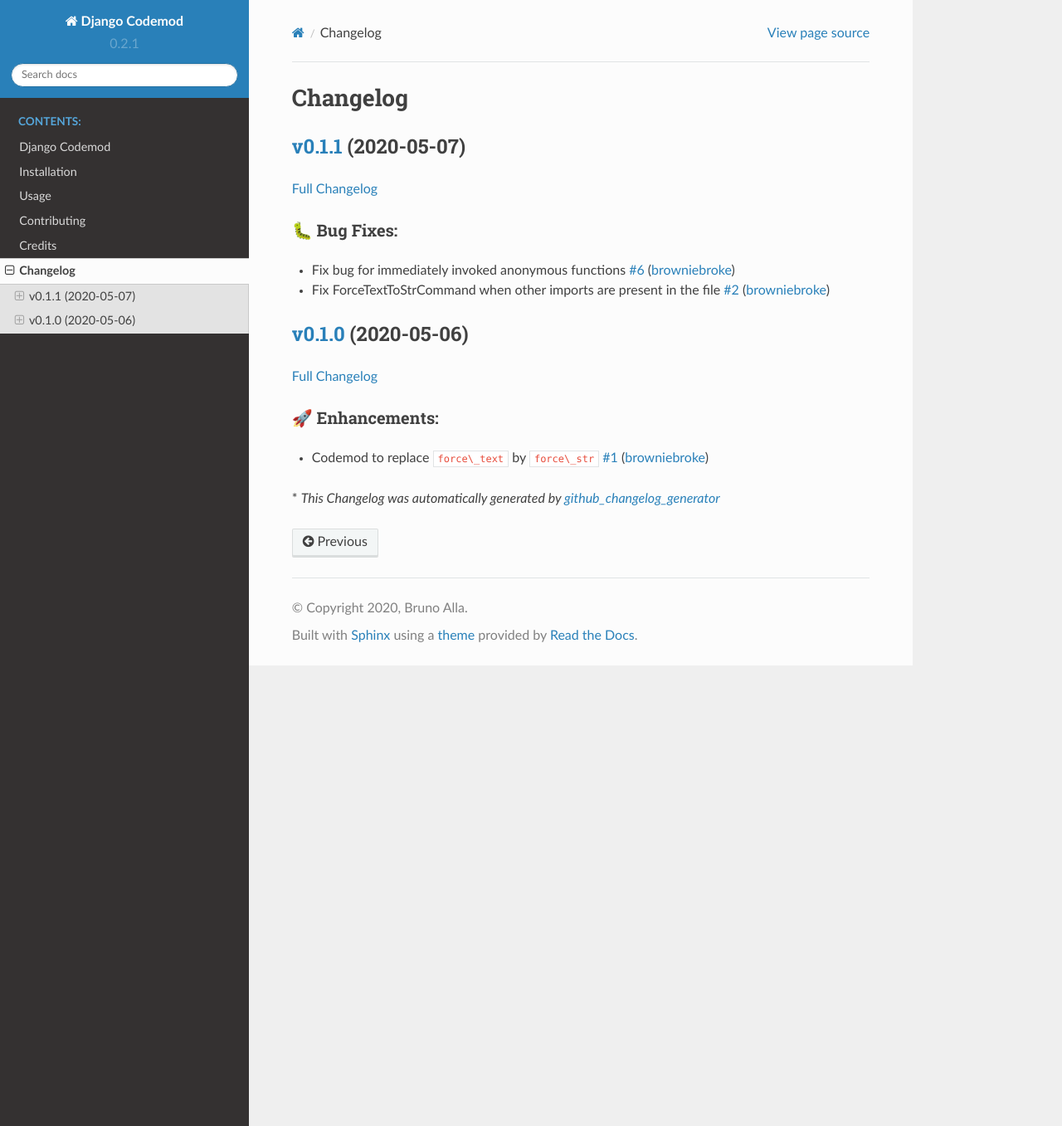
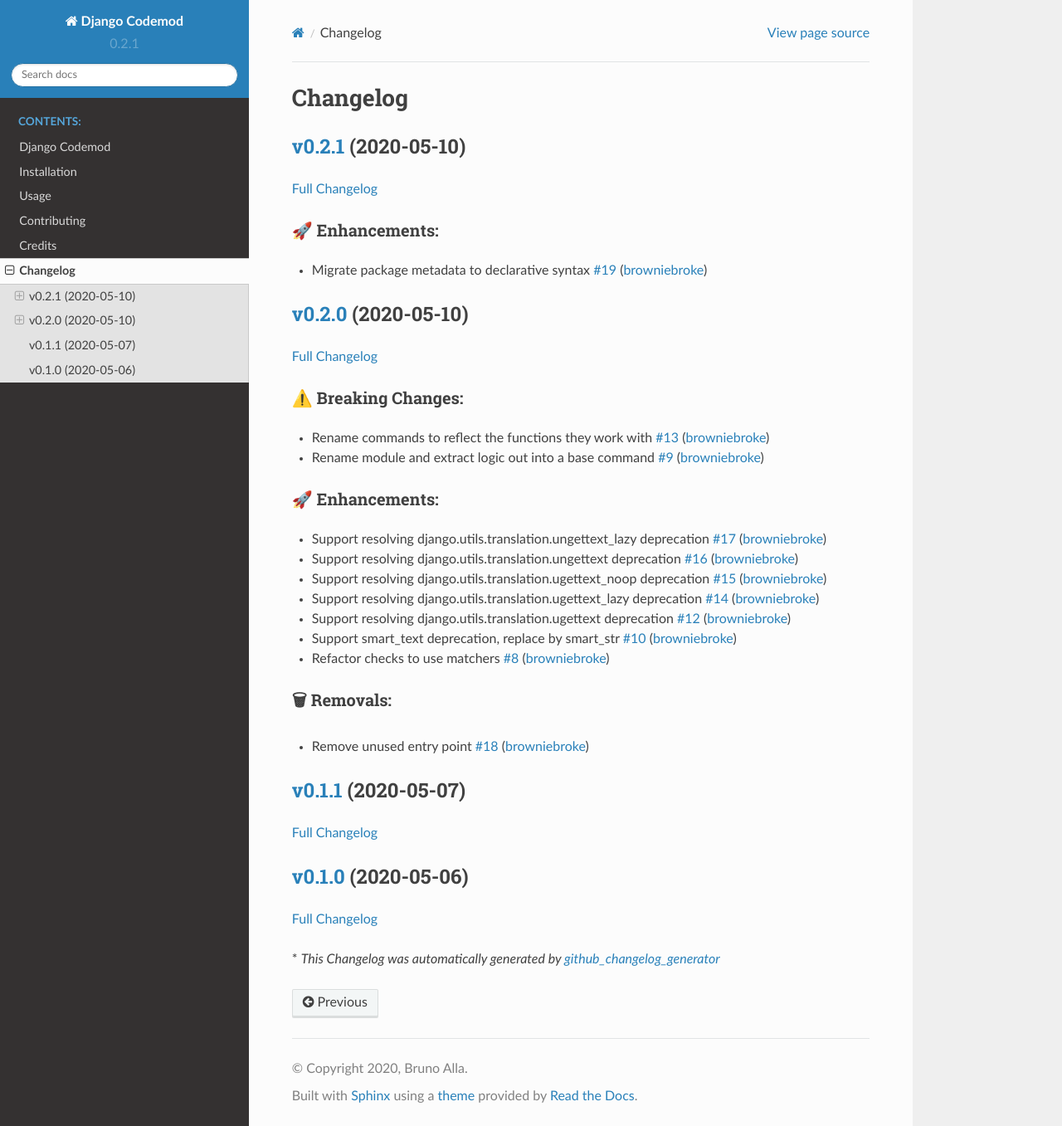
Before and after one commit to browniebroke/django-codemod, a Sphinx documentation site: the page built from docs/changelog.md, in a window 1280 px wide and 1357 px high. Shown: the whole window at 83% size. Built offline with Sphinx 7.4.7 and the Read the Docs theme 2.0.0, drawn with Linux system fonts in a browser that asks for light colours; pages that are not in the unit, such as notebooks, are missing from menus.

Commit message:
Update Changelog

```diff
--- a/docs/changelog.md
+++ b/docs/changelog.md
@@ -1,21 +1,43 @@
 # Changelog
+
+## [v0.2.1](https://github.com/browniebroke/django-codemod/tree/v0.2.1) (2020-05-10)
+
+[Full Changelog](https://github.com/browniebroke/django-codemod/compare/v0.2.0...v0.2.1)
+
+### 🚀 Enhancements:
+
+- Migrate package metadata to declarative syntax [\#19](https://github.com/browniebroke/django-codemod/pull/19) ([browniebroke](https://github.com/browniebroke))
+
+## [v0.2.0](https://github.com/browniebroke/django-codemod/tree/v0.2.0) (2020-05-10)
+
+[Full Changelog](https://github.com/browniebroke/django-codemod/compare/v0.1.1...v0.2.0)
+
+### ⚠️ Breaking Changes:
+
+- Rename commands to reflect the functions they work with [\#13](https://github.com/browniebroke/django-codemod/pull/13) ([browniebroke](https://github.com/browniebroke))
+- Rename module and extract logic out into a base command [\#9](https://github.com/browniebroke/django-codemod/pull/9) ([browniebroke](https://github.com/browniebroke))
+
+### 🚀 Enhancements:
+
+- Support resolving django.utils.translation.ungettext\_lazy deprecation [\#17](https://github.com/browniebroke/django-codemod/pull/17) ([browniebroke](https://github.com/browniebroke))
+- Support resolving django.utils.translation.ungettext deprecation [\#16](https://github.com/browniebroke/django-codemod/pull/16) ([browniebroke](https://github.com/browniebroke))
+- Support resolving django.utils.translation.ugettext\_noop deprecation [\#15](https://github.com/browniebroke/django-codemod/pull/15) ([browniebroke](https://github.com/browniebroke))
+- Support resolving django.utils.translation.ugettext\_lazy deprecation [\#14](https://github.com/browniebroke/django-codemod/pull/14) ([browniebroke](https://github.com/browniebroke))
+- Support resolving django.utils.translation.ugettext deprecation [\#12](https://github.com/browniebroke/django-codemod/pull/12) ([browniebroke](https://github.com/browniebroke))
+- Support smart\_text deprecation, replace by smart\_str [\#10](https://github.com/browniebroke/django-codemod/pull/10) ([browniebroke](https://github.com/browniebroke))
+- Refactor checks to use matchers [\#8](https://github.com/browniebroke/django-codemod/pull/8) ([browniebroke](https://github.com/browniebroke))
+
+### 🗑 Removals:
+
+- Remove unused entry point [\#18](https://github.com/browniebroke/django-codemod/pull/18) ([browniebroke](https://github.com/browniebroke))
 
 ## [v0.1.1](https://github.com/browniebroke/django-codemod/tree/v0.1.1) (2020-05-07)
 
 [Full Changelog](https://github.com/browniebroke/django-codemod/compare/v0.1.0...v0.1.1)
 
-### 🐛 Bug Fixes:
-
-- Fix bug for immediately invoked anonymous functions [\#6](https://github.com/browniebroke/django-codemod/pull/6) ([browniebroke](https://github.com/browniebroke))
-- Fix ForceTextToStrCommand when other imports are present in the file [\#2](https://github.com/browniebroke/django-codemod/pull/2) ([browniebroke](https://github.com/browniebroke))
-
 ## [v0.1.0](https://github.com/browniebroke/django-codemod/tree/v0.1.0) (2020-05-06)
 
-[Full Changelog](https://github.com/browniebroke/django-codemod/compare/16b2adf8dd1ea78a4e118a7b84f874e84aa495bc...v0.1.0)
-
-### 🚀 Enhancements:
-
-- Codemod to replace `force\_text` by `force\_str` [\#1](https://github.com/browniebroke/django-codemod/pull/1) ([browniebroke](https://github.com/browniebroke))
+[Full Changelog](https://github.com/browniebroke/django-codemod/compare/fc638d793736530009a48e5782c015ca5daafa86...v0.1.0)
 
 
 
```
